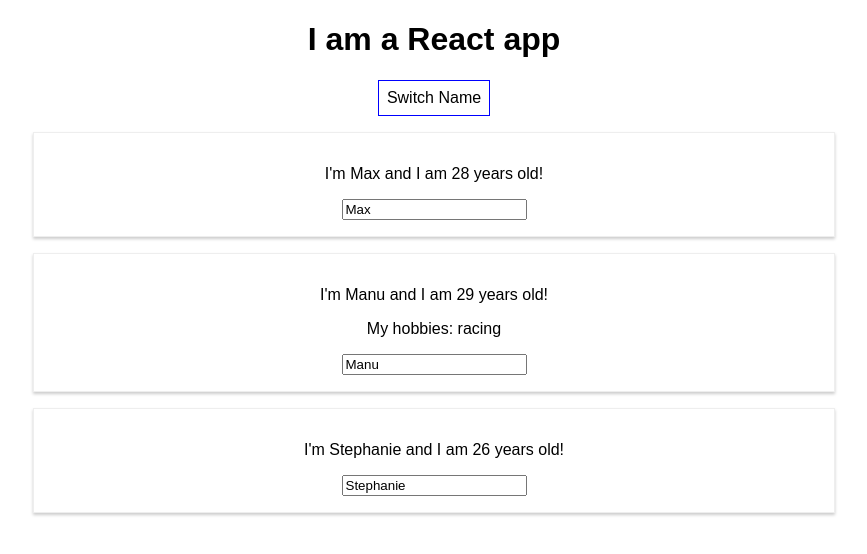
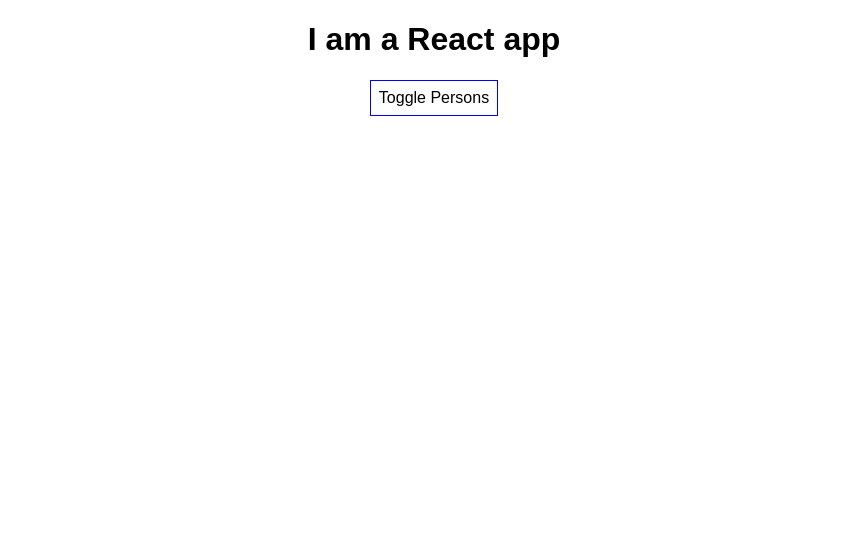
Before and after one commit to camolinasim/React_projects, a React (Create React App) app in the folder second_project_incremental/react-complete-guide/: page / in a window 1280 px wide. Shown: the top 554 px of the page, without its empty margins (206-1073 px from the left). Built offline with nearby package versions, Linux system fonts and the light colour scheme.

Commit message:
theres a bug where the button is toggled even when not pressing it

```diff
--- a/second_project_incremental/react-complete-guide/src/App.js
+++ b/second_project_incremental/react-complete-guide/src/App.js
@@ -22,6 +22,7 @@
         { name: "manu", age: 2 },
         { name: "stephanie", age: 3 },
       ],
+      showPersons: false,
     });
   }; // handler means this is a method you're not actively calling
 
@@ -34,6 +35,15 @@
       ],
     });
   };
+
+  nameChangedHandler = () => {
+    const doesShow = this.state.showPersons;
+    this.setState({ showPersons: !doesShow });
+  };
+  //There are two different ways of styling: You can add styles
+  //locally with the style variable and pass it to the html tag
+  //you want that style to go to,
+  //or you can go to App.css and add global styles from there
   render() {
     const style = {
       backgroundColor: "white",
@@ -46,12 +56,12 @@
     return (
       <div className="App">
         <h1>I am a React app</h1>
-        <button
-          style={style}
-          onClick={this.switchNameHandler.bind(this, "button")}
-        >
-          Switch Name
+        <button style={style} onClick={this.nameChangedHandler}>
+          Toggle Persons
         </button>
+
+        {this.state.showPersons ? (
+          <div>
             <Person
               name={this.state.persons[0].name}
               age={this.state.persons[0].age}
@@ -73,6 +83,8 @@
               click={this.switchNameHandler.bind(this, "third")}
             />
           </div>
+        ) : null}
+      </div>
     );
   }
 }
```
Lines whose indentation alone changed are shown as unchanged.
